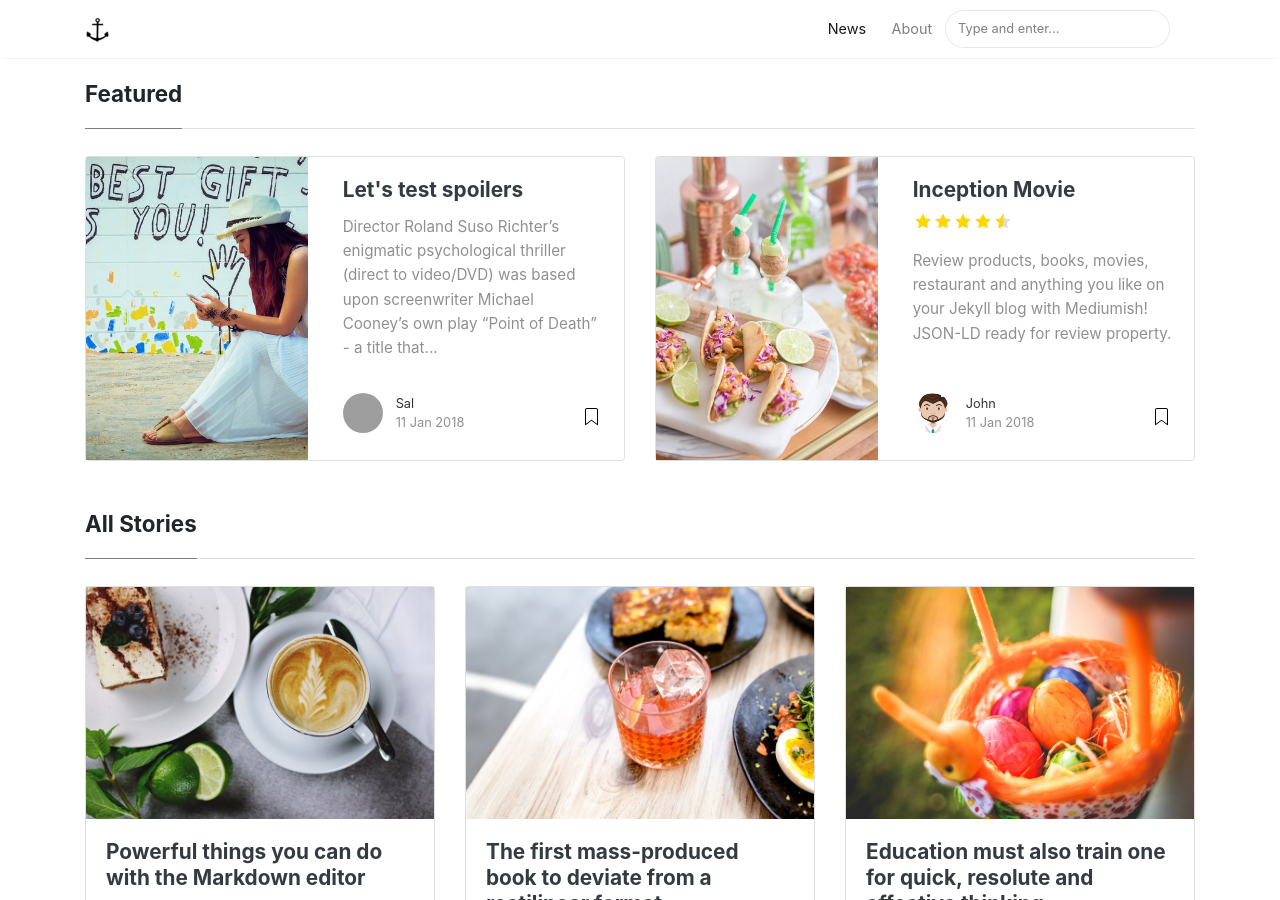
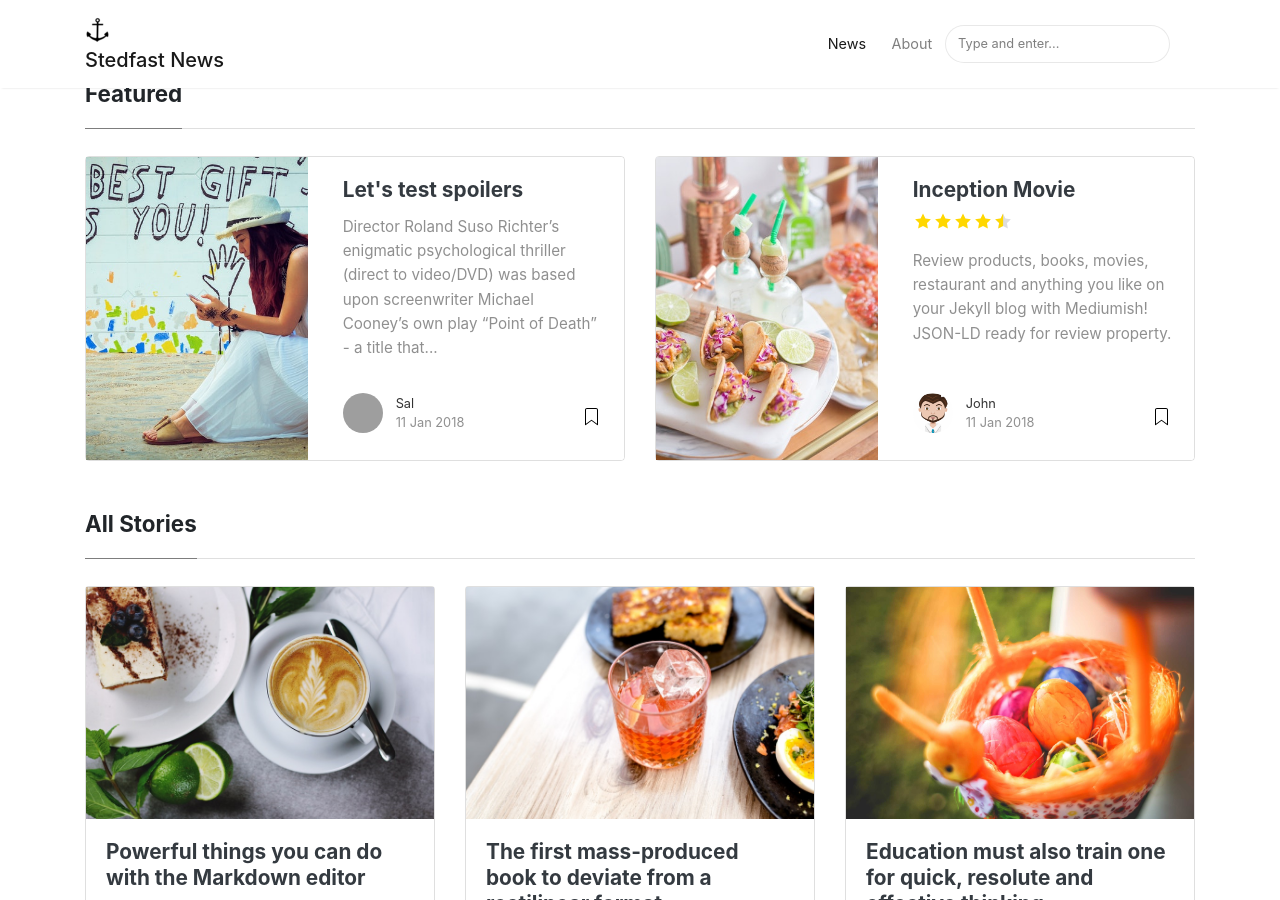
Before and after one commit to flashlightministries/stedfastnews, a Jekyll site: the page built from index.html, in a window 1280 px wide and 900 px high. Built offline with Jekyll 4.4.1, drawn with Linux system fonts in a browser that asks for light colours; nearby versions of some CDN libraries; the list of posts is cut into pages by our own code; grey boxes are pictures that could not be loaded.

Commit message:
Update default.html

```diff
--- a/_layouts/default.html
+++ b/_layouts/default.html
@@ -50,6 +50,7 @@ ga('send', 'pageview');
     <!-- Begin Logo -->
     <a class="navbar-brand" href="{{ site.baseurl }}/">
     <img src="{{ site.baseurl }}/{{ site.logo }}" alt="{{ site.name }}">
+    <div class="sitetitle">{{ site.name }}</div>
     </a>
     <!-- End Logo -->
 
```
